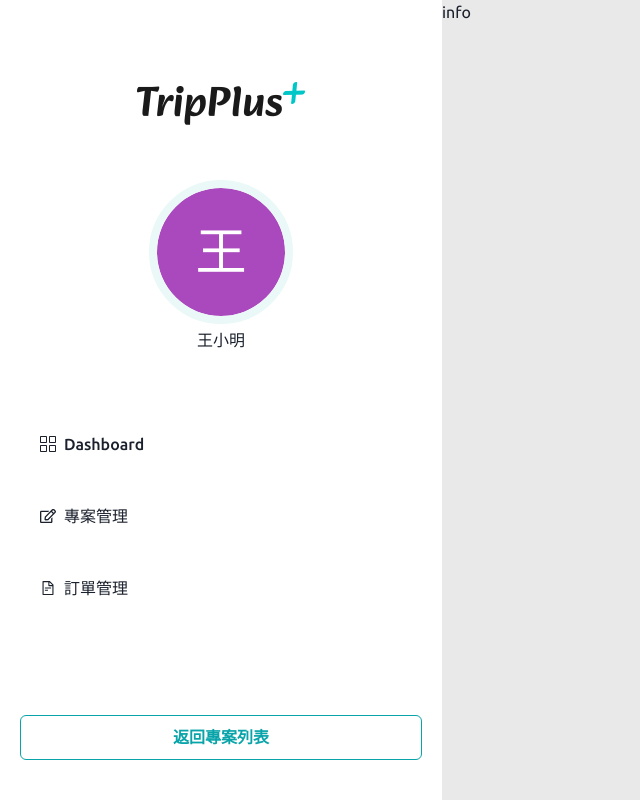
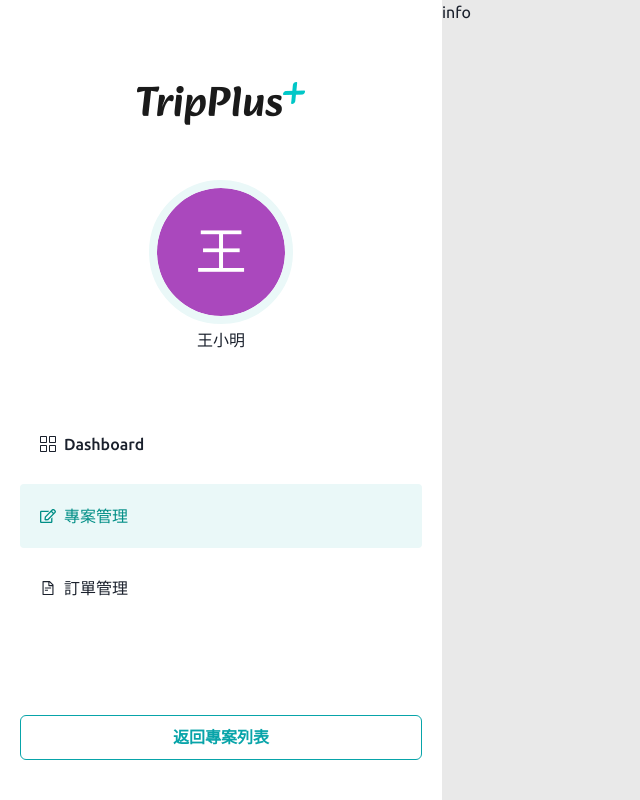
Before and after one commit to gn00678465/TripPlus-admin, a Next.js app: page /admin/1/info in a window 1280 px wide. Shown: the whole page, without its empty margins (0-640 px from the left). Built offline with nearby package versions, Linux system fonts and the light colour scheme.

Commit message:
feat: 顯示 link active 樣式

```diff
--- a/src/components/AdminLayout/components/Sidebar/components/SidebarButton/index.tsx
+++ b/src/components/AdminLayout/components/Sidebar/components/SidebarButton/index.tsx
@@ -4,18 +4,21 @@ import { IconType } from 'react-icons';
 interface SidebarButtonProps extends LinkProps {
   _href: string;
   icon: IconType;
+  isActive: boolean;
 }
 
 export default function SidebarButton({
   _href,
   children,
   icon,
+  isActive,
   ...rest
 }: SidebarButtonProps) {
   return (
     <Link
       as={NextLink}
       href={_href}
+      aria-current={isActive ? 'page' : undefined}
       h="auto"
       fontSize={{ base: 'sm', sm: '16px' }}
       fontWeight={{ base: 500 }}
--- a/src/components/AdminLayout/components/Sidebar/index.tsx
+++ b/src/components/AdminLayout/components/Sidebar/index.tsx
@@ -20,6 +20,8 @@ interface SidebarProps extends BoxProps {}
 const Sidebar = ({ ...rest }: SidebarProps) => {
   const [isLargerSM] = useMediaQuery('(min-width: 640px)');
   const router = useRouter();
+
+  const { id } = router.query;
 
   return (
     <Box
@@ -59,21 +61,24 @@ const Sidebar = ({ ...rest }: SidebarProps) => {
           className="sm:gap-y-2"
         >
           <SidebarButton
-            _href={`/admin/${router.query.id}/dashboard`}
+            _href={`/admin/${id}/dashboard`}
             fontWeight={{ base: 400 }}
             icon={SlGrid}
+            isActive={router.asPath === `/admin/${id}/dashboard`}
           >
             Dashboard
           </SidebarButton>
           <SidebarButton
-            _href={`/admin/${router.query.id}/info`}
+            _href={`/admin/${id}/info`}
             icon={FaRegEdit}
+            isActive={router.asPath === `/admin/${id}/info`}
           >
             專案管理
           </SidebarButton>
           <SidebarButton
             _href={`/admin/${router.query.id}/order`}
             icon={AiOutlineFileText}
+            isActive={router.asPath === `/admin/${id}/order`}
           >
             訂單管理
           </SidebarButton>
```
